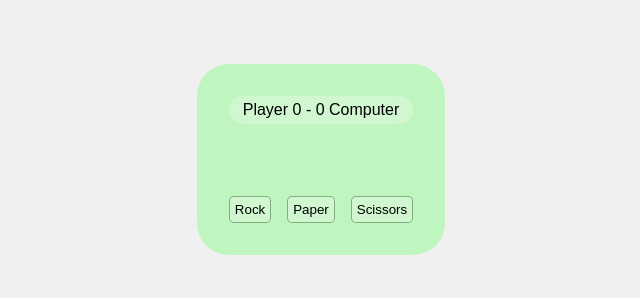
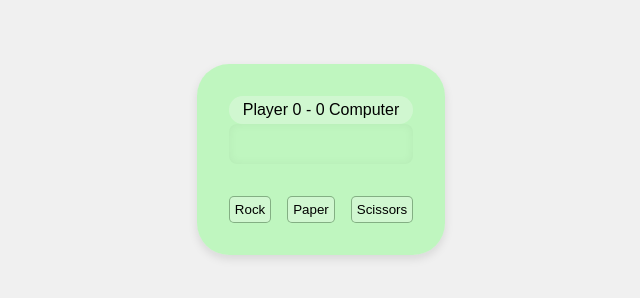
Before and after one commit to e-lemma/rock-paper-scissors, a plain HTML site: page index.html in a window 1280 px wide. Shown: the full height of the page, 319-959 px from the left. Drawn offline with Linux system fonts and the light colour scheme.

Commit message:
Add subtle shadow to container and game messages

```diff
--- a/styles.css
+++ b/styles.css
@@ -1,6 +1,7 @@
 * {
   margin: 0;
   padding: 0;
+  box-sizing: border-box;
 }
 
 body {
@@ -22,6 +23,7 @@ body {
   margin: 2rem;
   display: flex;
   flex-direction: column;
+  box-shadow: 0px 4px 10px rgba(0, 0, 0, 0.1);
 }
 
 #player-choices {
@@ -34,6 +36,7 @@ body {
 #game-messages {
   padding: 20px;
   border-radius: 8px;
+  box-shadow: inset 0 0 10px rgba(0, 0, 0, 0.05);
 }
 
 .game-message {
```
